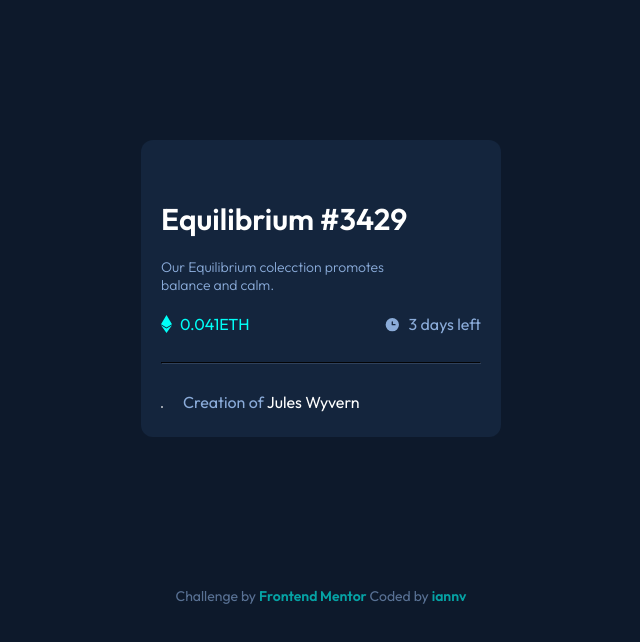
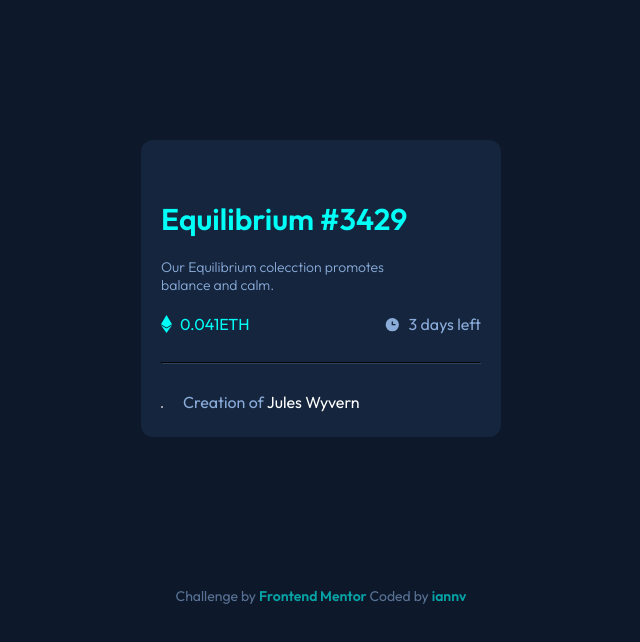
Before and after one commit to iannv/equilibrium, a plain HTML site: page index.html in a window 1280 px wide. In both pictures the pointer is over the element "Equilibrium #3429". Shown: the whole page, without its empty margins (319-959 px from the left). Drawn offline with Linux system fonts and the light colour scheme.

Commit message:
Add files via upload

```diff
--- a/style.css
+++ b/style.css
@@ -74,6 +74,17 @@ hr {
     border-color: var(--dark-blue-line);
 }
 
+#equilibrium:hover,
+#createdby span:hover {
+    color: var(--cyan);
+    cursor: pointer;
+}
+
+.container img:hover {
+    /* background-image: url(./images/icon-view.svg); */
+}
+
+
 /* --------------- Creation ------------- */
 #creation {
     display: flex;
@@ -131,7 +142,7 @@ footer a {
         font-size: 14px;
     }
 
-    footer{
+    footer {
         margin-top: 150px;
     }
 }
```
